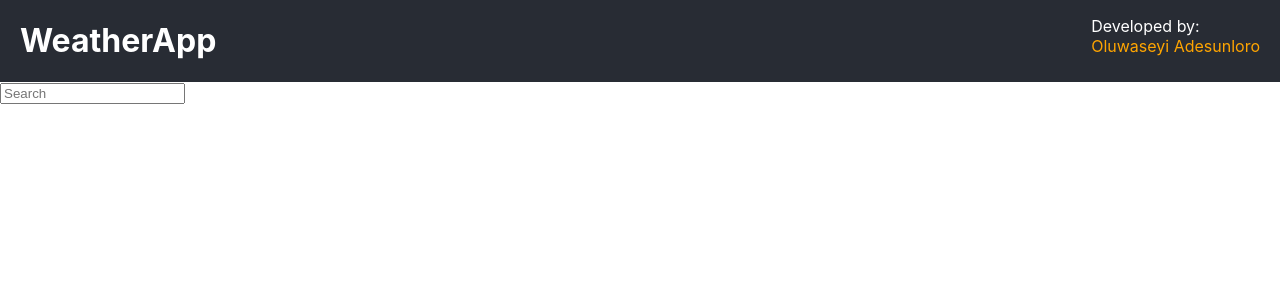
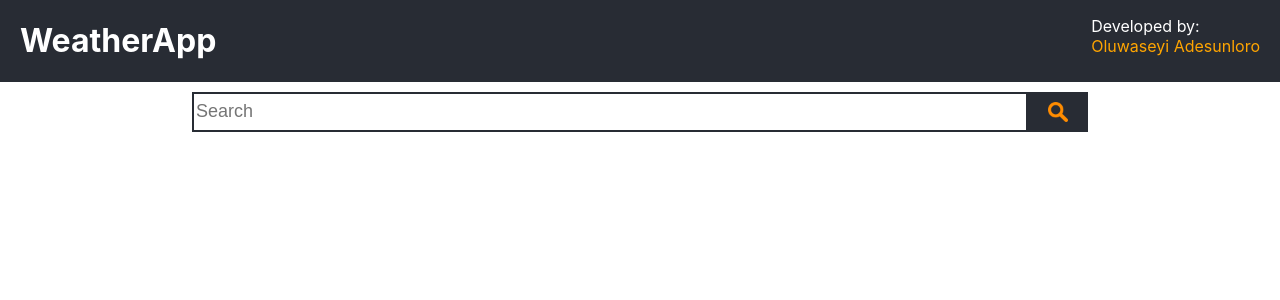
Before and after one commit to Oluwaseyi-Java/WeatherApp, a React (Create React App) app: page / in a window 1280 px wide. Shown: the top 300 px of the page. Built offline with nearby package versions, Linux system fonts and the light colour scheme.

Commit message:
Search bar designed

```diff
--- a/src/App.css
+++ b/src/App.css
@@ -20,3 +20,30 @@
   padding: 0 0 0 20px;
 
 }
+.search-wrapper{
+    width: 70%;
+    margin: auto;
+    display: flex;
+    padding: 10px 0 10px 0;
+    height: 40px;
+
+}
+.search input{
+    outline: none;
+    border: 2px solid #282c34;
+    color: #282c34;
+    width: 100%;
+    height: 40px;
+    font-size: 18px;
+    box-sizing: border-box;
+
+}
+.search-img{
+  height: 100%;
+  background-color: #282c34;
+
+}
+ .search-img img{
+   height: 20px;
+   padding: 10px 20px 10px 20px;
+  }
--- a/src/components/search.jsx
+++ b/src/components/search.jsx
@@ -1,10 +1,16 @@
 import React from 'react'
-import close from "./image/close.png"
+import searchIcon from "./image/search.png"
 
 const search = () => {
   return (
     <div className='search'>
-        <input type="text" placeholder="Search"/>
+    <div className='search-wrapper'>
+        <input className='input' type="text" placeholder="Search"/>
+        <div className='search-img'>
+            <img alt='search' src={searchIcon}/>
+        </div>
+
+    </div>
     </div>
   )
 }
```
Also changed, not shown: src/components/image/close.png (deleted), src/components/image/search.png (added).
